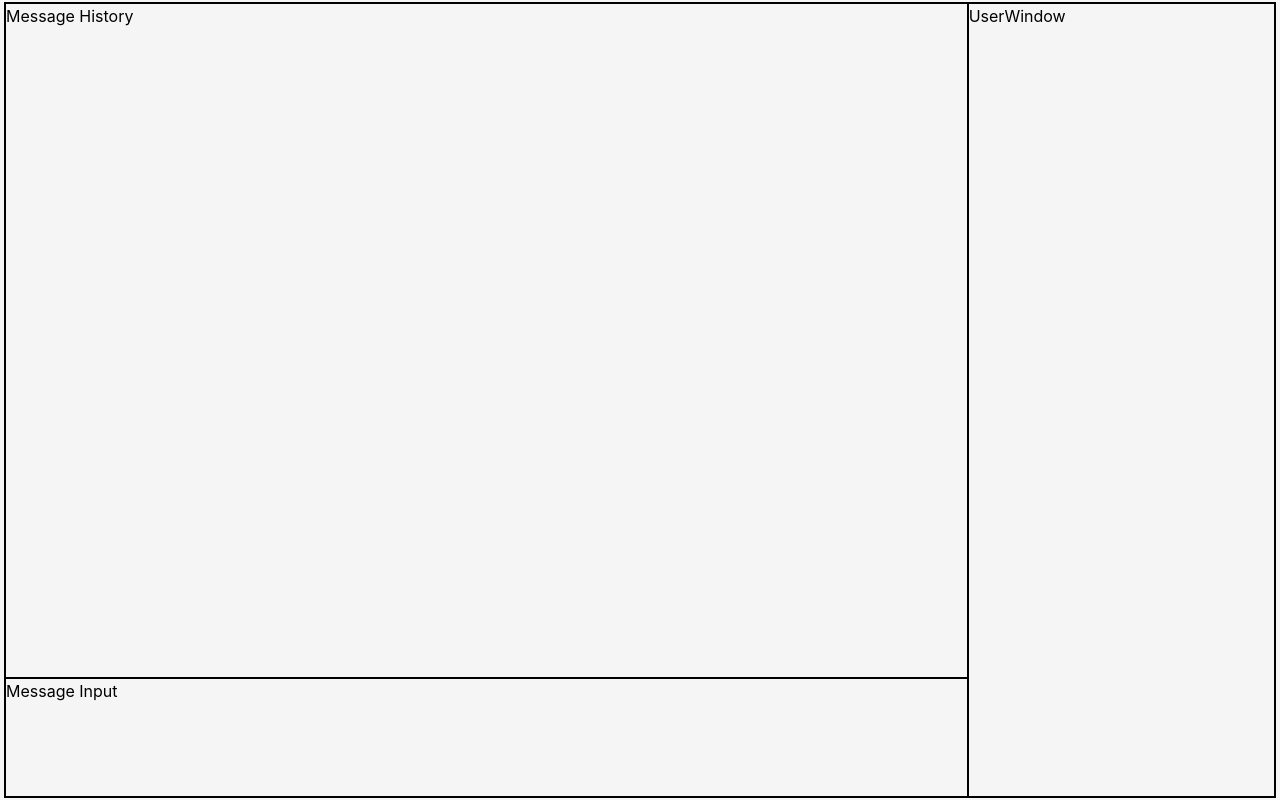
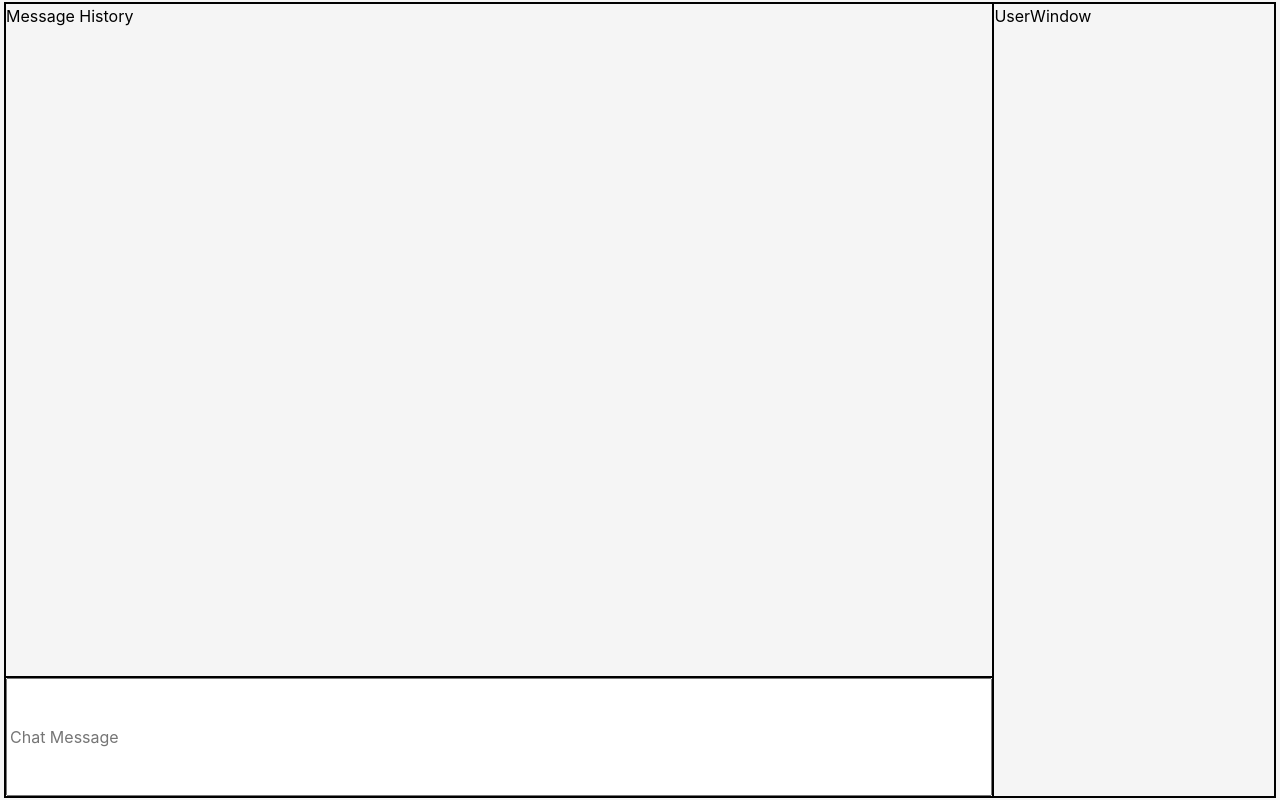
Before and after one commit to macolby14/chat, a React (Create React App) app in the folder frontend/: page / in a window 1280 px wide. Built offline with nearby package versions, Linux system fonts and the light colour scheme.

Commit message:
add chat input box

```diff
--- a/frontend/src/components/ChatWindow.css
+++ b/frontend/src/components/ChatWindow.css
@@ -12,3 +12,8 @@
 .MessageInput {
     flex-grow: 1;
 }
+
+.MessageInput .Input{
+    width: 100%;
+    height: 100%;
+}
--- a/frontend/src/components/ChatWindow.tsx
+++ b/frontend/src/components/ChatWindow.tsx
@@ -15,6 +15,6 @@ export function MessageHistory() {
 
 export function MessageInput() {
     return <div className="MessageInput">
-        Message Input
+        <input className="Input" type="text" placeholder="Chat Message" id="ChatInput" />
     </div>
 }
```
